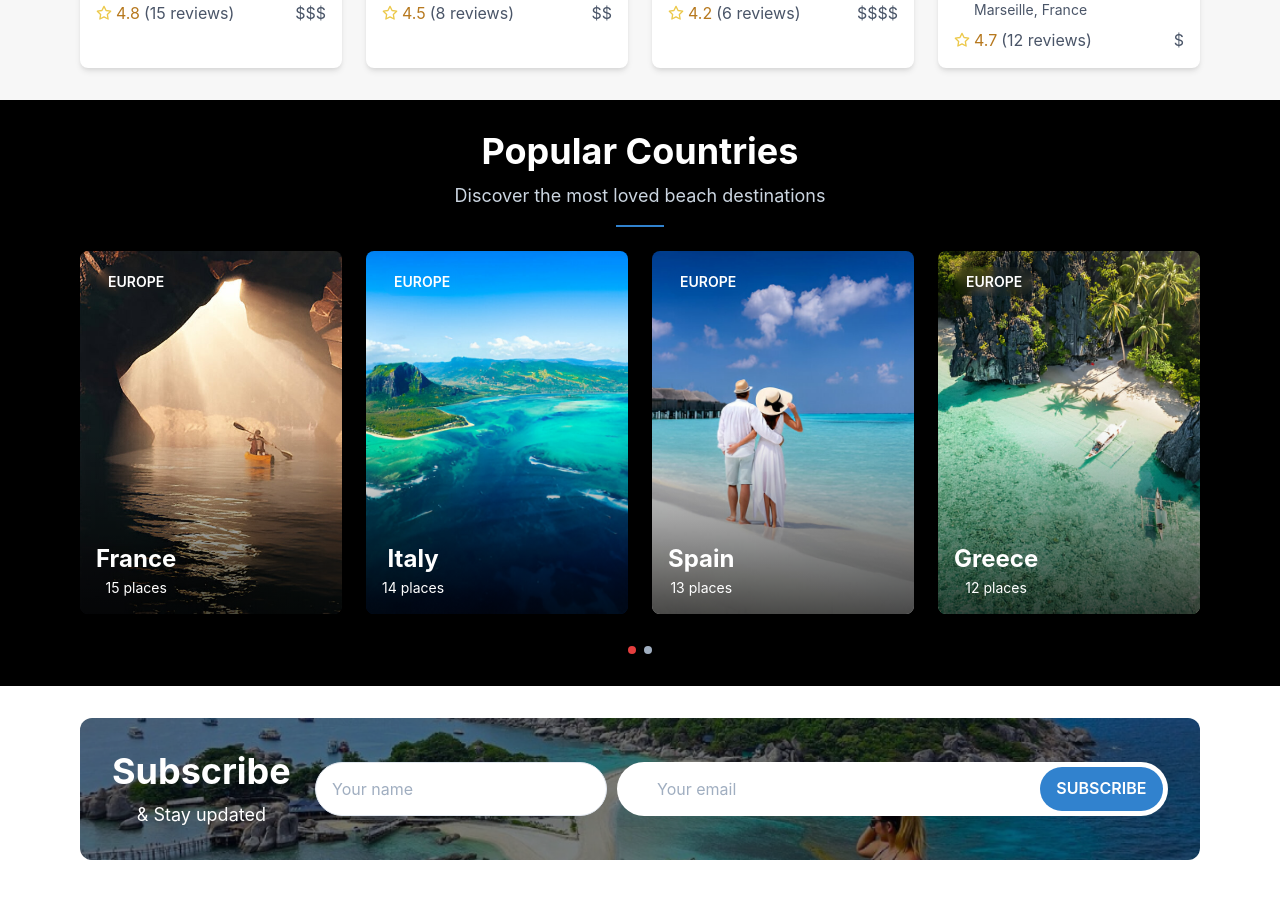
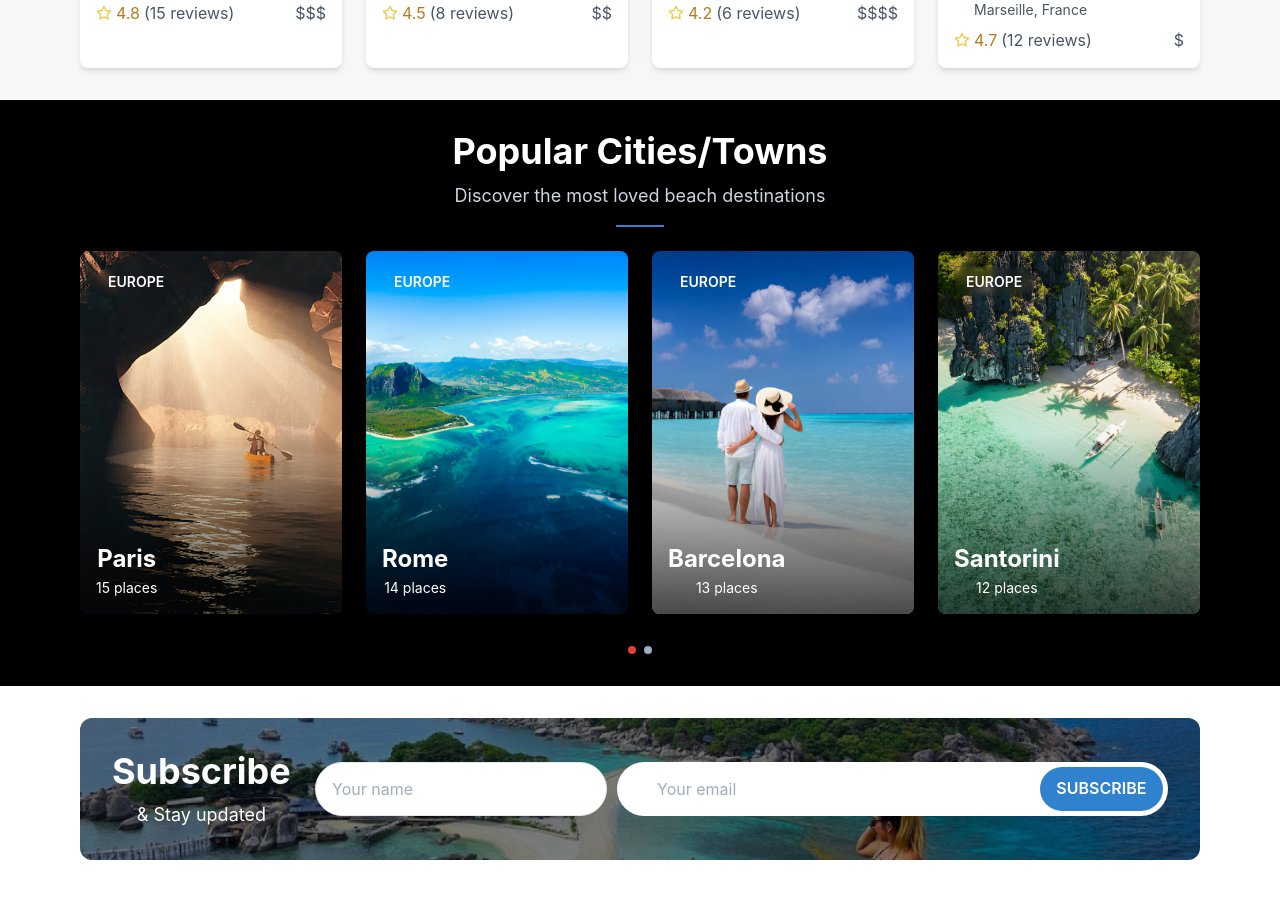
Before and after one commit to rapthar/sandypaths, a React (Create React App) app: page / in a window 1280 px wide. Shown: the part 3089-3987 px from the top of the page. Built offline with nearby package versions, Linux system fonts and the light colour scheme.

Commit message:
Update Homefive.jsx

```diff
--- a/src/Components/Home/Homefive.jsx
+++ b/src/Components/Home/Homefive.jsx
@@ -2,14 +2,14 @@ import React, { useState } from 'react';
 import { Box, Text, Image, Heading, Flex, Icon, Button } from "@chakra-ui/react";
 import { Bookmark } from 'lucide-react';
 
-const countries = [
-  { name: 'France', places: 15, image: '/img/private.jpg' },
-  { name: 'Italy', places: 14, image: '/img/mix-beach.jpg' },
-  { name: 'Spain', places: 13, image: '/img/romantic.jpg' },
-  { name: 'Greece', places: 12, image: '/img/Tropical.jpg' },
+const cities = [
+  { name: 'Paris', places: 15, image: '/img/private.jpg' },
+  { name: 'Rome', places: 14, image: '/img/mix-beach.jpg' },
+  { name: 'Barcelona', places: 13, image: '/img/romantic.jpg' },
+  { name: 'Santorini', places: 12, image: '/img/Tropical.jpg' },
 ];
 
-const CountryCard = ({ country }) => (
+const CityCard = ({ city }) => (
   <Box
     borderRadius="lg"
     overflow="hidden"
@@ -19,8 +19,8 @@ const CountryCard = ({ country }) => (
     _hover={{ transform: "scale(1.05)" }}
   >
     <Image
-      src={country.image}
-      alt={country.name}
+      src={city.image}
+      alt={city.name}
       objectFit="cover"
       h="100%"
       w="100%"
@@ -54,20 +54,20 @@ const CountryCard = ({ country }) => (
       transition="transform 0.3s ease-in-out"
       _groupHover={{ transform: "translateY(-5px)" }}
     >
-      <Text fontSize="2xl" fontWeight="bold">{country.name}</Text>
-      <Text fontSize="sm">{country.places} places</Text>
+      <Text fontSize="2xl" fontWeight="bold">{city.name}</Text>
+      <Text fontSize="sm">{city.places} places</Text>
     </Box>
   </Box>
 );
 
-const PopularCountries = () => {
+const PopularCities = () => {
   const [currentPage, setCurrentPage] = useState(0);
 
   return (
     <Box bg="black" w="100%" pt="30px" pb="8">
       <Box maxW="6xl" mx="auto" px="4">
         <Heading as="h2" size="xl" textAlign="center" mb={2} color="white">
-          Popular Countries
+          Popular Cities/Towns
         </Heading>
         <Text textAlign="center" fontSize="lg" mb={4} color="gray.300">
           Discover the most loved beach destinations
@@ -80,9 +80,9 @@ const PopularCountries = () => {
           gap="6"
           h="363px"
         >
-          {countries.map((country, index) => (
+          {cities.map((city, index) => (
             <Box key={index} role="group" h="100%">
-              <CountryCard country={country} />
+              <CityCard city={city} />
             </Box>
           ))}
         </Box>
@@ -105,4 +105,4 @@ const PopularCountries = () => {
   );
 };
 
-export default PopularCountries;
+export default PopularCities;
```
